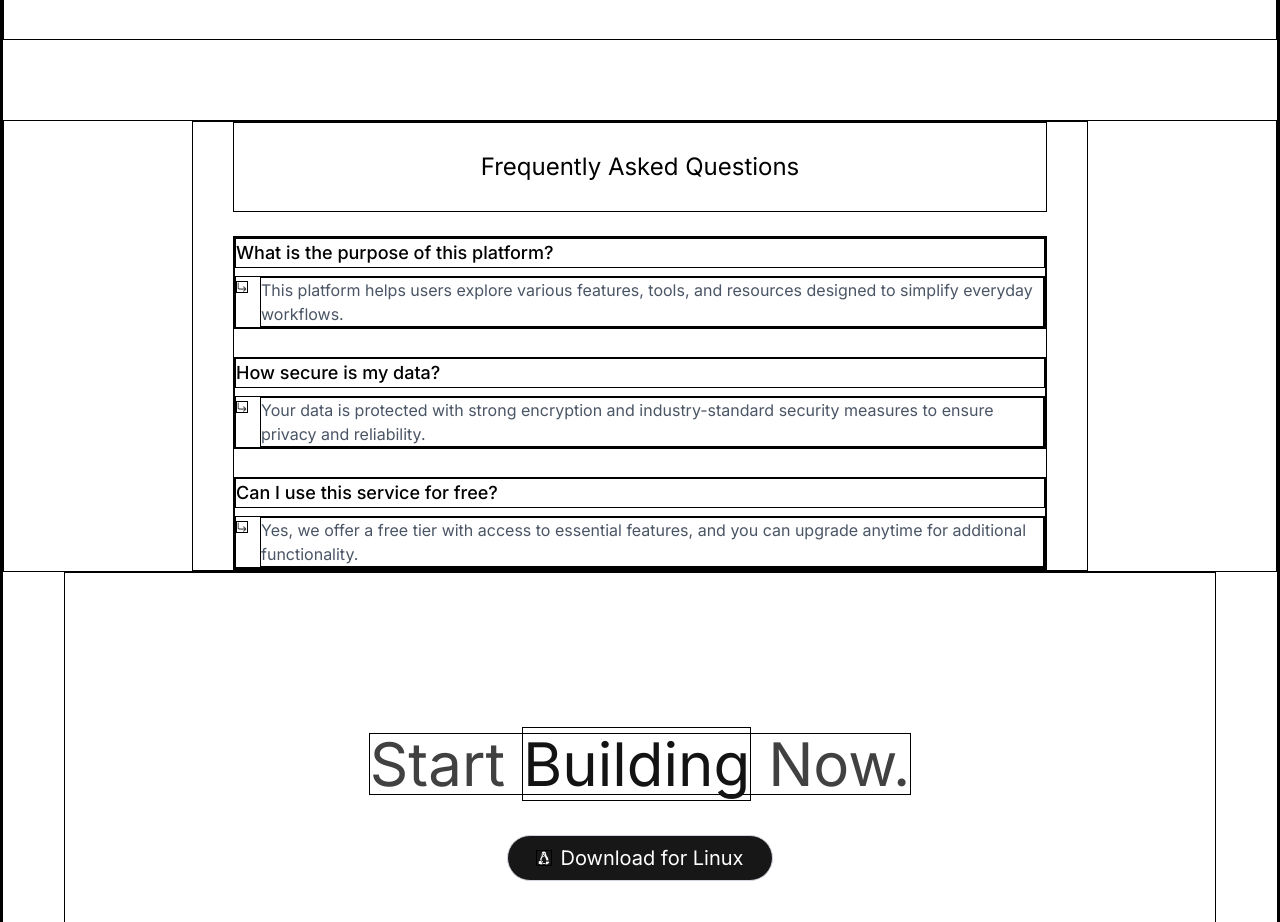
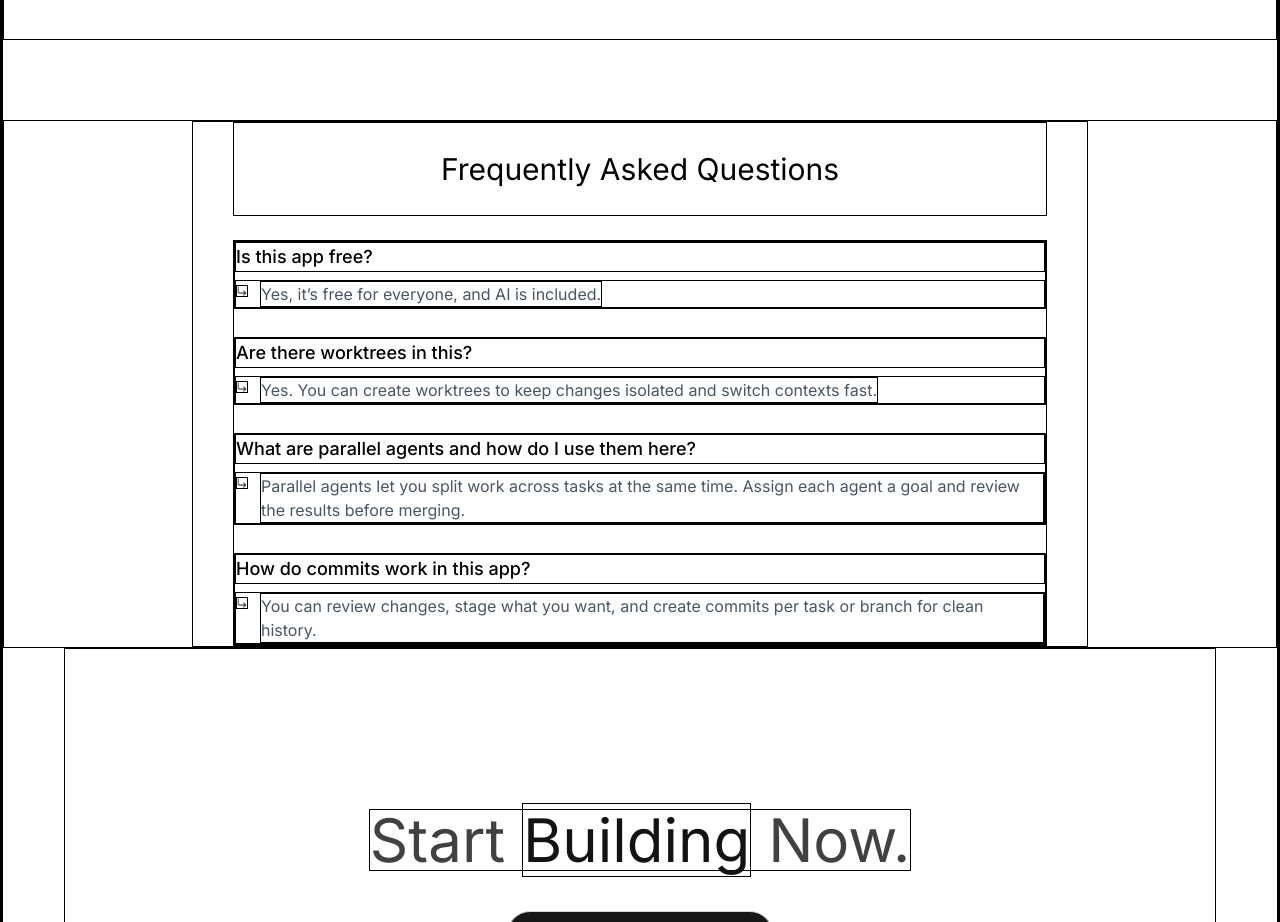
Before and after one commit to farzeenilyaszargar/nap-ide, a Next.js app: page / in a window 1280 px wide. Shown: the part 2589-3511 px from the top of the page. Built offline with nearby package versions, Linux system fonts and the light colour scheme.

Commit message:
Update FAQ questions and answers

```diff
--- a/components/faqs.tsx
+++ b/components/faqs.tsx
@@ -3,26 +3,31 @@ import Image from "next/image";
 export default function FAQs() {
     const faqs = [
         {
-            question: "What is the purpose of this platform?",
+            question: "Is this app free?",
             answer:
-                "This platform helps users explore various features, tools, and resources designed to simplify everyday workflows.",
+                "Yes, it’s free for everyone, and AI is included.",
         },
         {
-            question: "How secure is my data?",
+            question: "Are there worktrees in this?",
             answer:
-                "Your data is protected with strong encryption and industry-standard security measures to ensure privacy and reliability.",
+                "Yes. You can create worktrees to keep changes isolated and switch contexts fast.",
         },
         {
-            question: "Can I use this service for free?",
+            question: "What are parallel agents and how do I use them here?",
             answer:
-                "Yes, we offer a free tier with access to essential features, and you can upgrade anytime for additional functionality.",
+                "Parallel agents let you split work across tasks at the same time. Assign each agent a goal and review the results before merging.",
+        },
+        {
+            question: "How do commits work in this app?",
+            answer:
+                "You can review changes, stage what you want, and create commits per task or branch for clean history.",
         },
     ];
 
     return (
         <div className="flex justify-center items-center w-full overflow-hidden mt-20">
             <div className="w-full max-w-4xl px-6 sm:px-10 space-y-6">
-                <h2 className="text-2xl py-7 font-normal text-center text-black">Frequently Asked Questions</h2>
+                <h2 className="text-3xl py-7 font-normal text-center text-black">Frequently Asked Questions</h2>
                 <div className="space-y-7">
                     {faqs.map((faq, index) => (
                         <div key={index} className="text-left">
```
